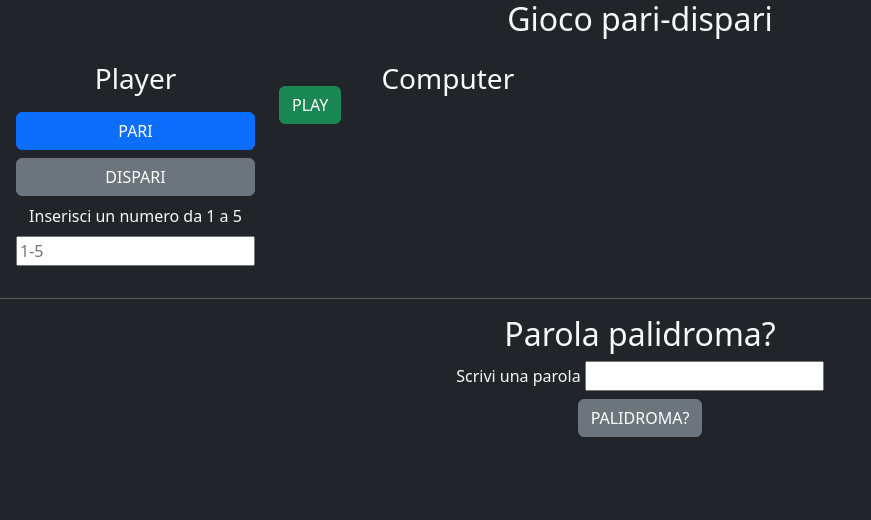
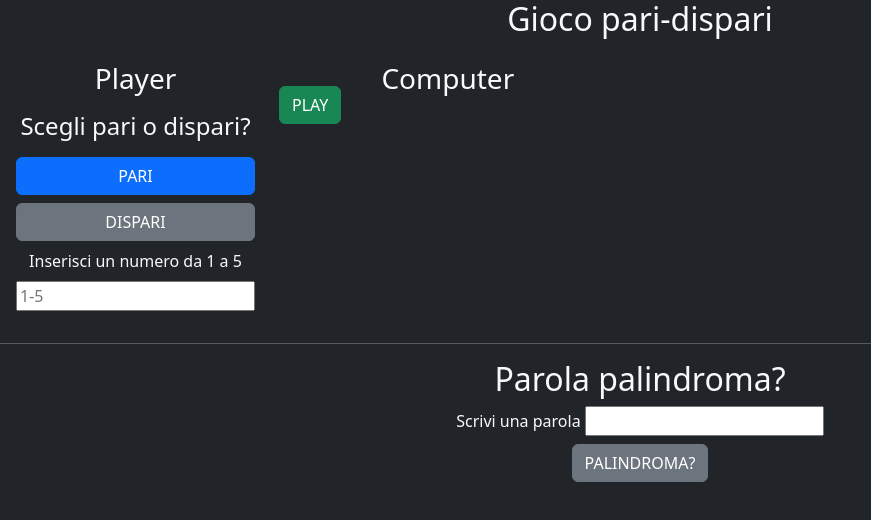
Before and after one commit to agnesvarga1/js-paliedispari, a plain HTML site: page index.html in a window 1280 px wide. Shown: the whole page, without its empty margins (0-871 px from the left). Drawn offline with nearby package versions, Linux system fonts and the light colour scheme.

Commit message:
fix typos

```diff
--- a/index.html
+++ b/index.html
@@ -13,10 +13,11 @@
   </head>
   <body class="bg-dark text-center text-light">
     <h2>Gioco pari-dispari</h2>
-    <!-- <h3>Scegli pari o dispari?</h3> -->
+
     <div class="game-board d-flex p-3">
       <div class="palyer d-flex flex-column gap-2">
         <h3>Player</h3>
+        <h4>Scegli pari o dispari?</h4>
         <button id="pari" class="btn btn-primary">PARI</button>
         <button id="dispari" class="btn btn-secondary">DISPARI</button>
         <label for="user-number">Inserisci un numero da 1 a 5</label>
@@ -34,14 +35,14 @@
       class="result-msg bg-light text-dark w-50 border-rounded mx-auto d-none"
     ></div>
     <hr />
-    <h2>Parola palidroma?</h2>
+    <h2>Parola palindroma?</h2>
     <div>
       <label for="word-input">Scrivi una parola</label>
       <input id="word-input" type="text" />
     </div>
 
     <button class="btn btn-secondary mt-2" id="isPalidrome-btn">
-      PALIDROMA?
+      PALINDROMA?
     </button>
     <script src="./main.js"></script>
   </body>
```
